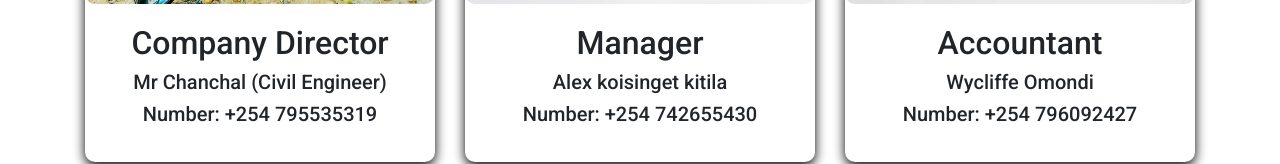
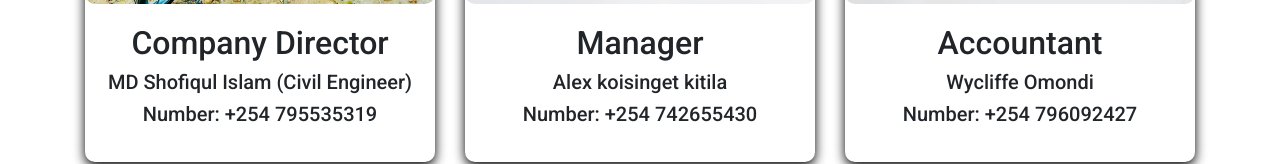
Before and after one commit to somirulislamtutul/somirulislamtutul.github.io, a plain HTML site: page web/index.html in a window 1280 px wide. Shown: the part 3985-4149 px from the top of the page. Drawn offline with nearby package versions, Linux system fonts and the light colour scheme.

Commit message:
Add files via upload

```diff
--- a/web/index.html
+++ b/web/index.html
@@ -427,7 +427,7 @@
                         <img src="./media/images/33.jpg" alt="">
                         <div class="card-body">
                             <h2>Company Director</h5>
-                            <h5> Mr Chanchal
+                            <h5> MD Shofiqul Islam
                                 (Civil Engineer)</h3>
                             <h5><number>Number: +254 795535319</number></h5>
                             <p class="pro-des-height">
```
